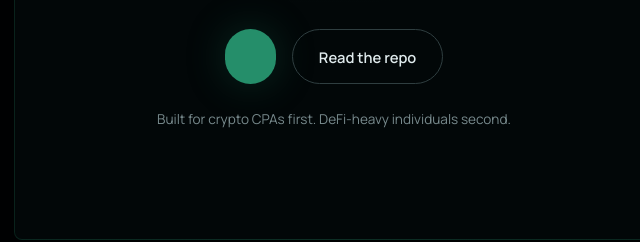
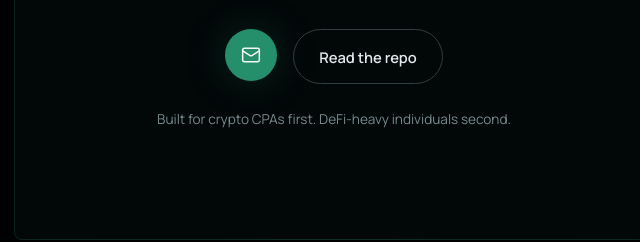
Before and after one commit to Abel356/Triage-Openclaw-Internship, a plain HTML site: page website/index.html in a window 1280 px wide. Shown: the part 5275-5517 px from the top of the page, 306-946 px from the left. Drawn offline with Linux system fonts and the light colour scheme.

Commit message:
Style the email icon button

```diff
--- a/website/css/style.css
+++ b/website/css/style.css
@@ -238,6 +238,19 @@ a {
 
 .btn:hover {
   transform: translateY(-2px);
+}
+
+.btn--icon {
+  width: 3.25rem;
+  height: 3.25rem;
+  flex: 0 0 3.25rem;
+  padding: 0;
+}
+
+.btn--icon svg {
+  width: 1.25rem;
+  height: 1.25rem;
+  stroke-width: 1.8;
 }
 
 .btn--primary {
```
